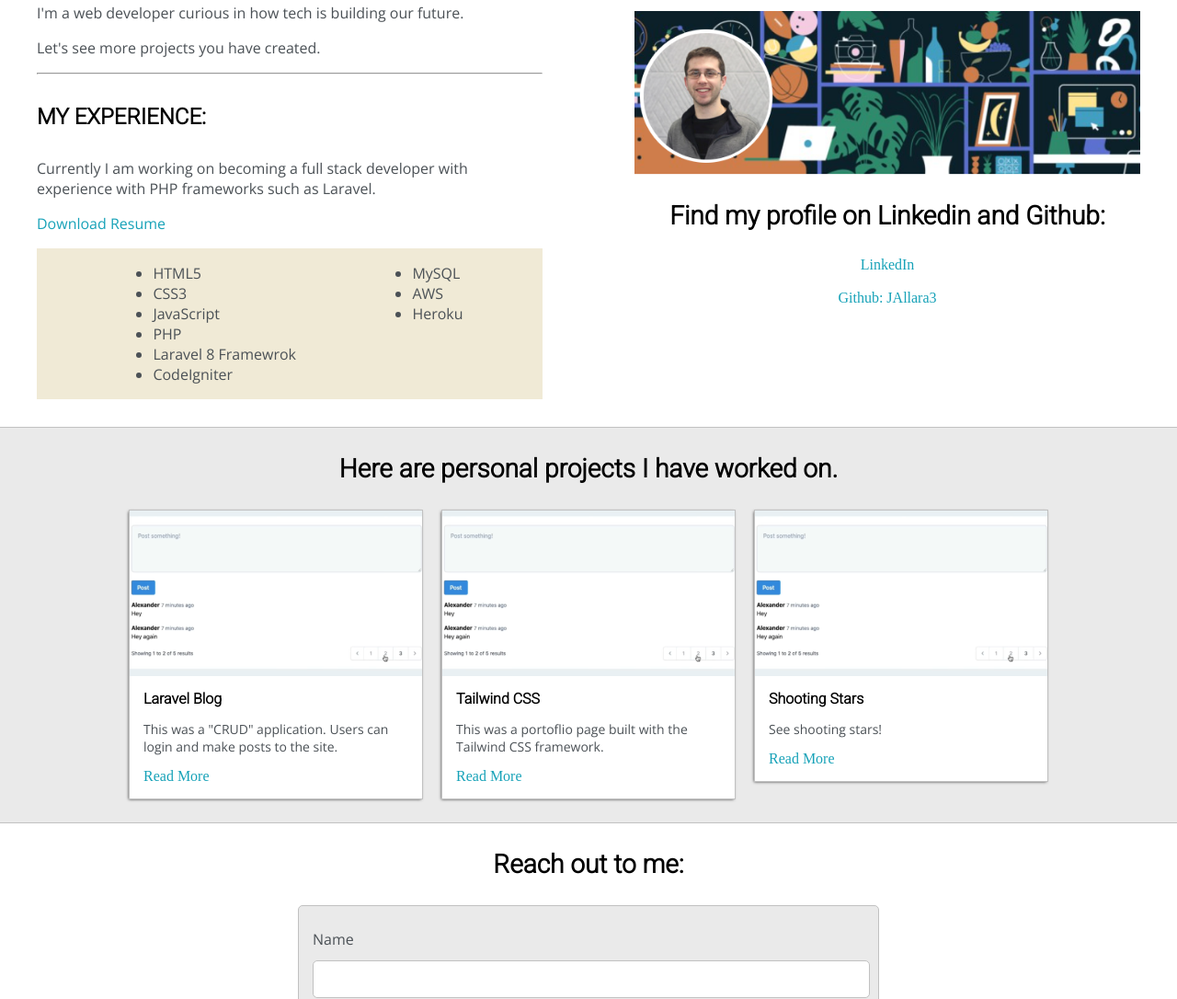
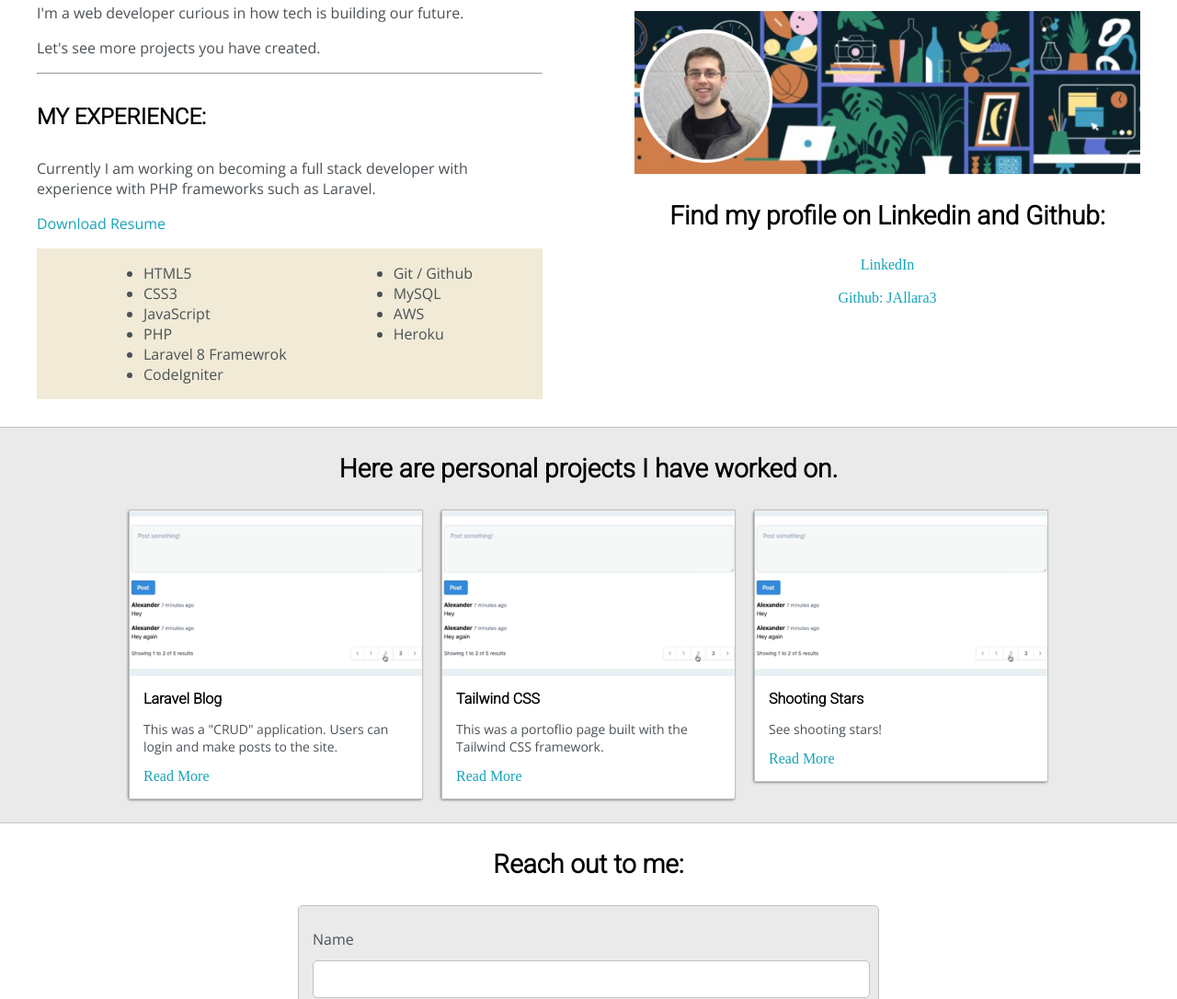
Before and after one commit to JAllara3/myPortfolio, a website: page portfolio/index.html in a window 1280 px wide. Shown: the part 793-1879 px from the top of the page at 92% size. Drawn offline with nearby package versions, Linux system fonts and the light colour scheme.

Commit message:
skill update

```diff
--- a/portfolio/index.html
+++ b/portfolio/index.html
@@ -90,6 +90,7 @@
                             <li>CodeIgniter</li>
                         </ul>
                         <ul>
+                            <li>Git / Github</li>
                             <li>MySQL</li>
                             <li>AWS</li>
                             <li>Heroku</li>
```
